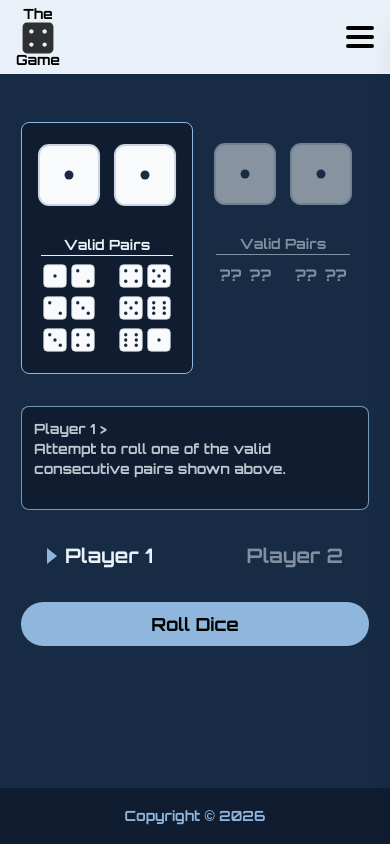
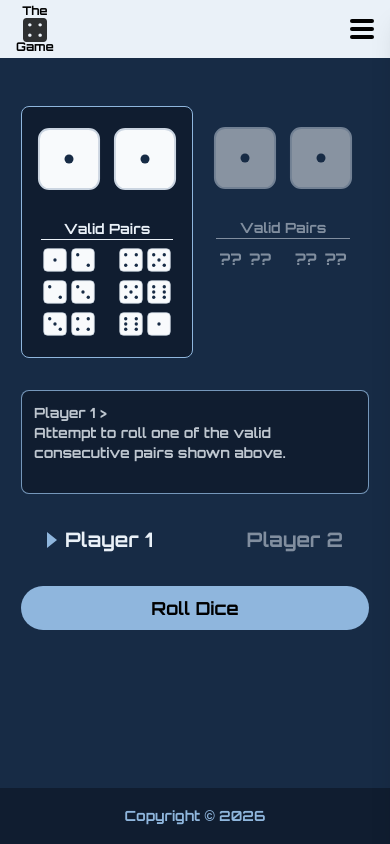
Before and after one commit to ForeverAmplified/the-dice-game, a React (Vite) app: page / in a window 390 px wide. Built offline with nearby package versions, Linux system fonts and the light colour scheme.

Commit message:
Update mobile header size after user feedback

```diff
--- a/src/components/Hamburger.tsx
+++ b/src/components/Hamburger.tsx
@@ -6,11 +6,11 @@ type HamburgerProps = {
 };
 
 export default function Hamburger({ isMobileMenuOpen, hamburgerClick }: HamburgerProps) {
-  const hamburgerClasses = 'block w-7 h-[0.27rem] rounded bg-black transition-all origin-[1px]';
+  const hamburgerClasses = 'block w-6 h-[0.25rem] rounded bg-black transition-all origin-[1px]';
 
   return (
     <Button
-      className="flex flex-col flex-wrap justify-around h-7 w-7 z-10 cursor-pointer"
+      className="flex flex-col flex-wrap justify-around h-6 w-6 z-10 cursor-pointer"
       onClick={hamburgerClick}
       aria-label="Toggle mobile menu"
     >
--- a/src/components/Navbar.tsx
+++ b/src/components/Navbar.tsx
@@ -51,12 +51,12 @@ export default function Navbar() {
         {componentContent}
       </Modal>
 
-      <nav className="mx-auto flex w-full px-4 py-1 max-w-8xl items-center justify-between md:py-1">
+      <nav className="flex justify-between items-center w-full max-w-8xl mx-auto px-4 py-0.75 md:py-1">
         {/* Logo */}
         <a href="/" className="flex flex-col items-center leading-none">
-          <span className="text-sm md:text-base">The</span>
-          <img className="-my-1 h-9 w-9 opacity-80 md:-my-1 md:h-10 md:w-10" src={logoImg} alt="dice icon" />
-          <span className="text-sm md:text-base -mt-0.5">Game</span>
+          <span className="text-xs md:text-base">The</span>
+          <img className="-my-0.75 h-7 w-7 opacity-80 md:-my-1 md:h-10 md:w-10" src={logoImg} alt="dice icon" />
+          <span className="text-xs md:text-base -mt-0.5">Game</span>
         </a>
 
         {/* Navigation */}
@@ -83,7 +83,7 @@ export default function Navbar() {
         {/* <MobileMenu /> */}
           <MobileMenu isMenuOpen={isMobileMenuOpen} source={source}>
             <>
-              <header className="shrink-0 flex justify-start items-center  bg-header rounded-tl-lg h-18 pl-4 text-2xl text-black">
+              <header className="shrink-0 flex justify-start items-center  bg-header rounded-tl-lg h-15 pl-4 font-orbitron font-bold text-xl text-black">
                 {componentContent !== null && (
                   <NavItem
                     className="mobile-menu-header nav-item"
```
